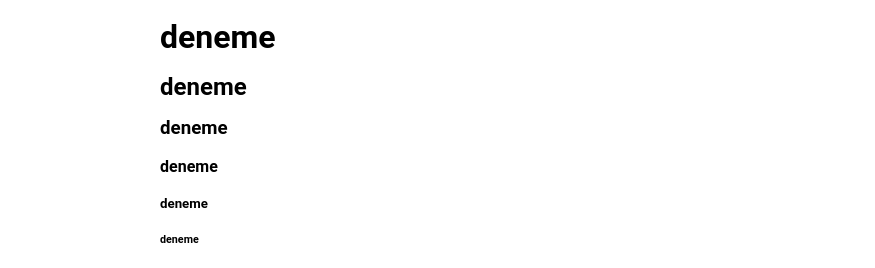
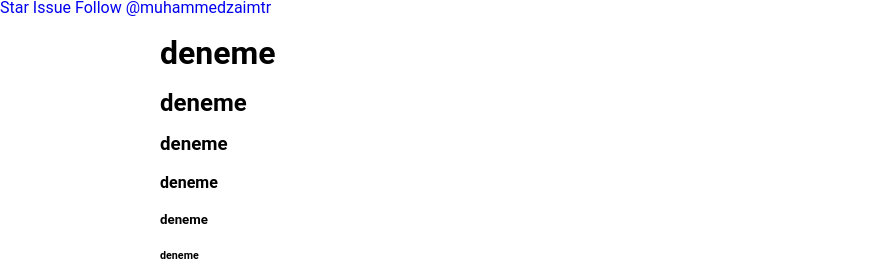
Before and after one commit to muhammedzaimtr/ZeroPage, a plain HTML site: page index.html in a window 1280 px wide. Shown: the top 268 px of the page, 0-875 px from the left. Drawn offline with Linux system fonts and the light colour scheme.

Commit message:
Add files via upload

```diff
--- a/index.html
+++ b/index.html
@@ -15,6 +15,29 @@
     </style>
 </head>
 <body>
+
+<div class="full">
+    <!-- Place this tag in your head or just before your close body tag. -->
+    <script async defer src="https://buttons.github.io/buttons.js"></script>
+
+    <!-- Place this tag where you want the button to render. -->
+    <a class="github-button" href="https://github.com/muhammedzaimtr/ZeroPage" data-icon="octicon-eye" data-style="mega" data-count-href="/muhammedzaimtr/ZeroPage/watchers" data-count-api="/repos/muhammedzaimtr/ZeroPage#subscribers_count" data-count-aria-label="# watchers on GitHub" aria-label="Watch muhammedzaimtr/ZeroPage on GitHub”>Watch</a>
+
+    <!-- Place this tag where you want the button to render. -->
+<a class="github-button" href="https://github.com/muhammedzaimtr/ZeroPage" data-icon="octicon-star" data-style="mega" data-count-href="/muhammedzaimtr/ZeroPage/stargazers" data-count-api="/repos/muhammedzaimtr/ZeroPage#stargazers_count" data-count-aria-label="# stargazers on GitHub" aria-label="Star muhammedzaimtr/ZeroPage on GitHub">Star</a>
+
+    <!-- Place this tag where you want the button to render. -->
+    <a class="github-button" href="https://github.com/muhammedzaimtr/ZeroPage/fork" data-icon="octicon-repo-forked" data-style="mega" data-count-href="/muhammedzaimtr/ZeroPage/network" data-count-api="/repos/muhammedzaimtr/ZeroPage#forks_count" data-count-aria-label="# forks on GitHub" aria-label="Fork muhammedzaimtr/ZeroPage on GitHub”>Fork</a>
+
+
+<!-- Place this tag where you want the button to render. -->
+<a class="github-button" href="https://github.com/muhammedzaimtr/ZeroPage/issues" data-icon="octicon-issue-opened" data-style="mega" data-count-api="/repos/muhammedzaimtr/ZeroPage#open_issues_count" data-count-aria-label="# issues on GitHub" aria-label="Issue muhammedzaimtr/ZeroPage on GitHub">Issue</a>
+
+    <!-- Place this tag where you want the button to render. -->
+    <a class="github-button" href="https://github.com/muhammedzaimtr" data-style="mega" data-count-href="/muhammedzaimtr/followers" data-count-api="/users/muhammedzaimtr#followers" data-count-aria-label="# followers on GitHub" aria-label="Follow @muhammedzaimtr on GitHub">Follow @muhammedzaimtr</a>
+
+
+</div>
 
 
 
```
